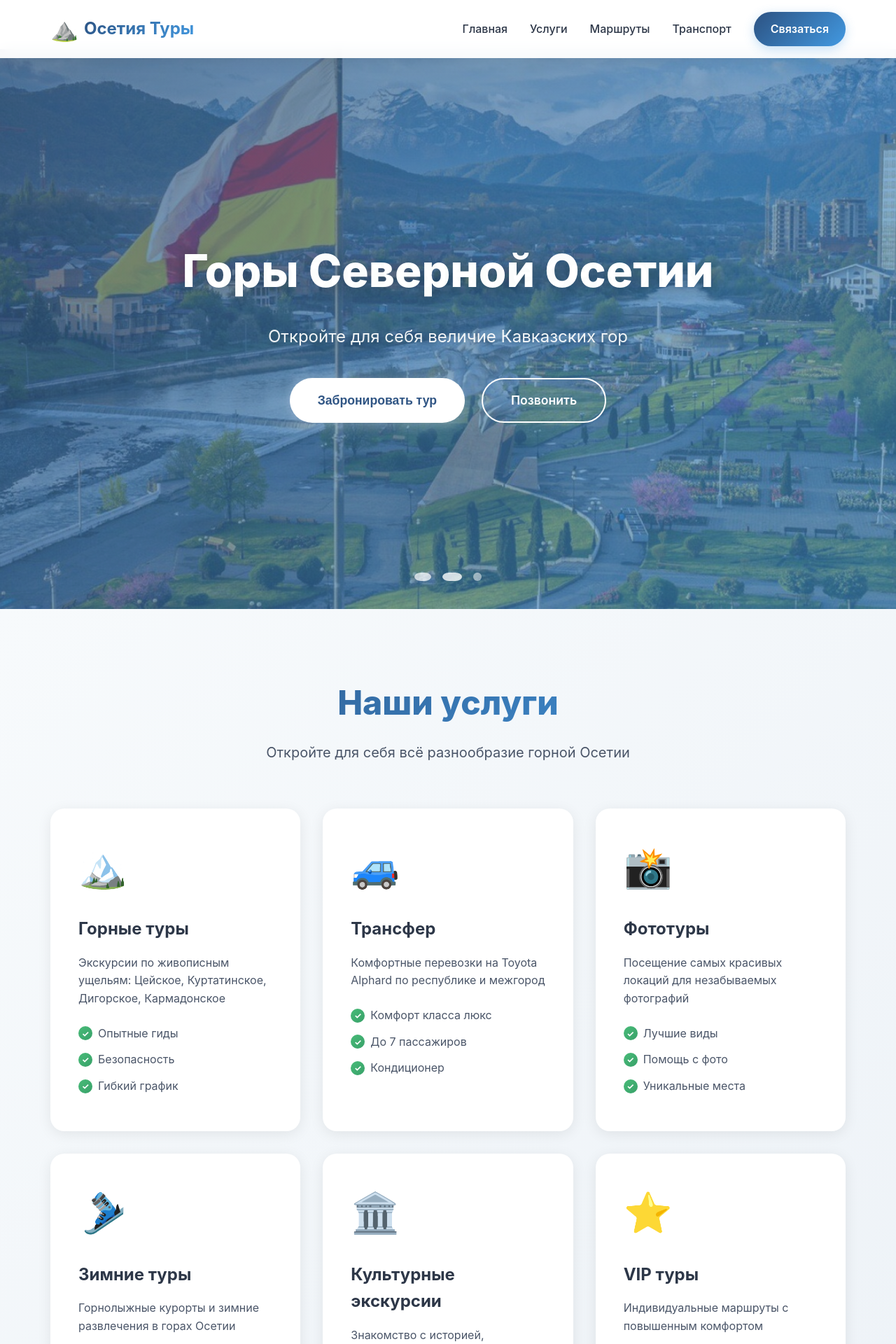
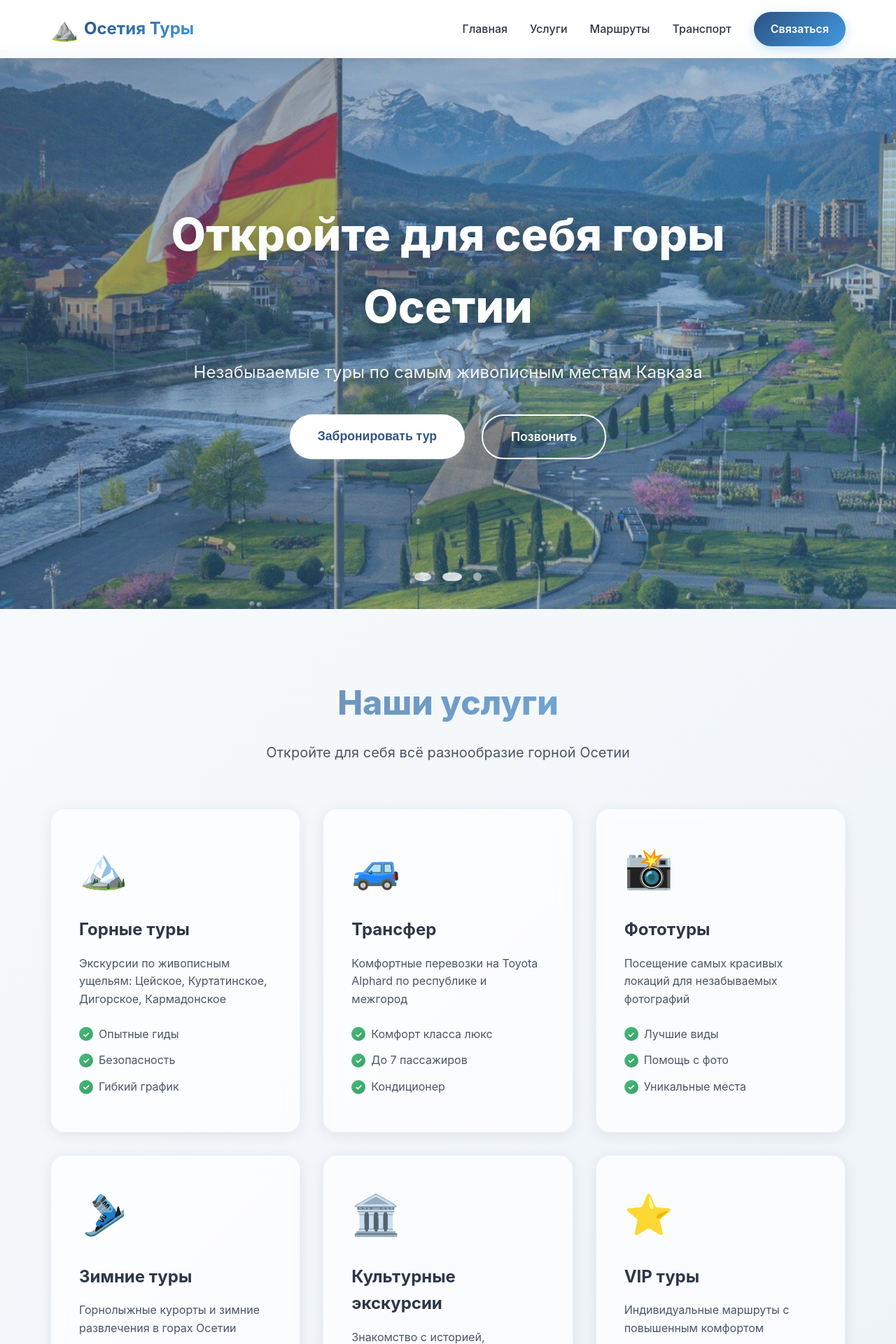
Before and after one commit to Equipoise7/vue-tour-osetia, a Vue app: page / in a window 1280 px wide. Shown: the top 1920 px of the page at 70% size. Built offline with nearby package versions, Linux system fonts and the light colour scheme.

Commit message:
Возвращена анимация машины, добавлена надпись Toyota Alphard, улучшена прозрачность фонов

```diff
--- a/src/components/Gallery.vue
+++ b/src/components/Gallery.vue
@@ -184,7 +184,7 @@ const closeImage = () => {
   font-weight: 800;
   color: #2c5282;
   margin-bottom: 1rem;
-  background: linear-gradient(135deg, #2c5282 0%, #4299e1 100%);
+  background: linear-gradient(135deg, rgba(44, 82, 130, 0.7) 0%, rgba(66, 153, 225, 0.7) 100%);
   -webkit-background-clip: text;
   -webkit-text-fill-color: transparent;
   background-clip: text;
@@ -220,7 +220,7 @@ const closeImage = () => {
 }
 
 .filter-btn.active {
-  background: linear-gradient(135deg, #2c5282 0%, #4299e1 100%);
+  background: linear-gradient(135deg, rgba(44, 82, 130, 0.85) 0%, rgba(66, 153, 225, 0.85) 100%);
   color: white;
   border-color: transparent;
 }
@@ -253,13 +253,13 @@ const closeImage = () => {
   justify-content: center;
   align-items: center;
   padding: 2rem;
-  background: rgba(0, 0, 0, 0.2);
+  background: rgba(0, 0, 0, 0.15);
   color: white;
   transition: all 0.4s ease;
 }
 
 .gallery-item:hover .gallery-overlay {
-  background: rgba(0, 0, 0, 0.6);
+  background: rgba(0, 0, 0, 0.5);
 }
 
 .gallery-title {
--- a/src/components/Hero.vue
+++ b/src/components/Hero.vue
@@ -4,22 +4,22 @@ import { ref, onMounted, onUnmounted } from 'vue'
 const currentSlide = ref(0)
 const slides = [
   {
-    title: 'Горы Северной Осетии',
-    subtitle: 'Откройте для себя величие Кавказских гор',
+    title: 'Откройте для себя горы Осетии',
+    subtitle: 'Незабываемые туры по самым живописным местам Кавказа',
     image: '/vue-tour-osetia/images/hero1.jpg',
-    gradient: 'linear-gradient(135deg, rgba(44, 82, 130, 0.7) 0%, rgba(66, 153, 225, 0.6) 100%)'
+    gradient: 'linear-gradient(135deg, rgba(44, 82, 130, 0.5) 0%, rgba(66, 153, 225, 0.4) 100%)'
   },
   {
-    title: 'Комфортные перевозки',
-    subtitle: 'Toyota Alphard для вашего комфорта',
+    title: 'Комфортные трансферы',
+    subtitle: 'Безопасные и удобные поездки на Toyota Alphard',
     image: '/vue-tour-osetia/images/hero2.jpg',
-    gradient: 'linear-gradient(135deg, rgba(72, 187, 120, 0.7) 0%, rgba(56, 161, 105, 0.6) 100%)'
+    gradient: 'linear-gradient(135deg, rgba(72, 187, 120, 0.5) 0%, rgba(56, 161, 105, 0.4) 100%)'
   },
   {
-    title: 'Профессиональные гиды',
-    subtitle: 'Узнайте историю и культуру Осетии',
+    title: 'Индивидуальные маршруты',
+    subtitle: 'Создадим уникальное путешествие специально для вас',
     image: '/vue-tour-osetia/images/hero3.jpg',
-    gradient: 'linear-gradient(135deg, rgba(237, 137, 54, 0.7) 0%, rgba(221, 107, 32, 0.6) 100%)'
+    gradient: 'linear-gradient(135deg, rgba(237, 137, 54, 0.5) 0%, rgba(221, 107, 32, 0.4) 100%)'
   }
 ]
 
--- a/src/components/Services.vue
+++ b/src/components/Services.vue
@@ -89,7 +89,7 @@ const services = [
   font-weight: 800;
   color: #2c5282;
   margin-bottom: 1rem;
-  background: linear-gradient(135deg, #2c5282 0%, #4299e1 100%);
+  background: linear-gradient(135deg, rgba(44, 82, 130, 0.7) 0%, rgba(66, 153, 225, 0.7) 100%);
   -webkit-background-clip: text;
   -webkit-text-fill-color: transparent;
   background-clip: text;
@@ -107,9 +107,11 @@ const services = [
 }
 
 .service-card {
-  background: white;
+  background: rgba(255, 255, 255, 0.7);
+  backdrop-filter: blur(10px);
   padding: 2.5rem;
   border-radius: 20px;
+  border: 1px solid rgba(66, 153, 225, 0.1);
   box-shadow: 0 4px 20px rgba(0, 0, 0, 0.08);
   transition: all 0.4s ease;
   position: relative;
@@ -123,14 +125,16 @@ const services = [
   left: 0;
   width: 100%;
   height: 4px;
-  background: linear-gradient(90deg, #2c5282 0%, #4299e1 100%);
+  background: linear-gradient(90deg, rgba(44, 82, 130, 0.6) 0%, rgba(66, 153, 225, 0.6) 100%);
   transform: scaleX(0);
   transition: transform 0.4s ease;
 }
 
 .service-card:hover {
   transform: translateY(-10px);
+  background: rgba(255, 255, 255, 0.9);
   box-shadow: 0 12px 40px rgba(44, 82, 130, 0.2);
+  border-color: rgba(66, 153, 225, 0.3);
 }
 
 .service-card:hover::before {
--- a/src/components/Transport.vue
+++ b/src/components/Transport.vue
@@ -46,6 +46,7 @@ const features = [
           <img src="/images/alphard.jpg" alt="Toyota Alphard" class="car-photo">
           <div class="car-overlay">
             <div class="car-badge">Premium</div>
+            <div class="car-label">Toyota Alphard</div>
           </div>
         </div>
 
@@ -97,7 +98,7 @@ const features = [
   font-weight: 800;
   color: #2c5282;
   margin-bottom: 1rem;
-  background: linear-gradient(135deg, #2c5282 0%, #4299e1 100%);
+  background: linear-gradient(135deg, rgba(44, 82, 130, 0.7) 0%, rgba(66, 153, 225, 0.7) 100%);
   -webkit-background-clip: text;
   -webkit-text-fill-color: transparent;
   background-clip: text;
@@ -121,11 +122,20 @@ const features = [
   overflow: hidden;
   box-shadow: 0 20px 60px rgba(44, 82, 130, 0.3);
   transition: all 0.4s ease;
+  animation: floatCar 4s ease-in-out infinite;
 }
 
 .transport-image:hover {
-  transform: translateY(-10px);
-  box-shadow: 0 30px 80px rgba(44, 82, 130, 0.4);
+  box-shadow: 0 30px 80px rgba(44, 82, 130, 0.5);
+}
+
+@keyframes floatCar {
+  0%, 100% {
+    transform: translateY(0);
+  }
+  50% {
+    transform: translateY(-20px);
+  }
 }
 
 .car-photo {
@@ -141,11 +151,17 @@ const features = [
   left: 0;
   right: 0;
   bottom: 0;
-  background: linear-gradient(135deg, rgba(44, 82, 130, 0.2) 0%, rgba(66, 153, 225, 0.1) 100%);
+  background: linear-gradient(135deg, rgba(44, 82, 130, 0.15) 0%, rgba(66, 153, 225, 0.08) 100%);
   display: flex;
-  align-items: flex-start;
-  justify-content: flex-end;
+  flex-direction: column;
+  align-items: flex-end;
+  justify-content: space-between;
   padding: 2rem;
+  transition: all 0.3s ease;
+}
+
+.transport-image:hover .car-overlay {
+  background: linear-gradient(135deg, rgba(44, 82, 130, 0.25) 0%, rgba(66, 153, 225, 0.15) 100%);
 }
 
 .car-badge {
@@ -157,6 +173,26 @@ const features = [
   font-weight: 700;
   font-size: 1.1rem;
   box-shadow: 0 4px 20px rgba(0, 0, 0, 0.1);
+  animation: shimmer 3s ease-in-out infinite;
+}
+
+@keyframes shimmer {
+  0%, 100% {
+    box-shadow: 0 4px 20px rgba(0, 0, 0, 0.1);
+  }
+  50% {
+    box-shadow: 0 4px 30px rgba(66, 153, 225, 0.4), 0 0 20px rgba(66, 153, 225, 0.3);
+  }
+}
+
+.car-label {
+  font-size: 0.75rem;
+  font-weight: 600;
+  color: rgba(255, 255, 255, 0.9);
+  text-transform: uppercase;
+  letter-spacing: 2px;
+  text-shadow: 0 2px 8px rgba(0, 0, 0, 0.3);
+  align-self: flex-start;
 }
 
 .transport-info {
@@ -188,14 +224,18 @@ const features = [
   display: flex;
   gap: 1rem;
   padding: 1rem;
-  background: white;
+  background: rgba(255, 255, 255, 0.6);
+  backdrop-filter: blur(10px);
   border-radius: 15px;
+  border: 1px solid rgba(66, 153, 225, 0.1);
   transition: all 0.3s ease;
 }
 
 .feature-item:hover {
   transform: translateX(10px);
-  box-shadow: 0 4px 20px rgba(0, 0, 0, 0.1);
+  background: rgba(255, 255, 255, 0.9);
+  box-shadow: 0 4px 20px rgba(66, 153, 225, 0.3);
+  border-color: rgba(66, 153, 225, 0.3);
 }
 
 .feature-icon {
```
